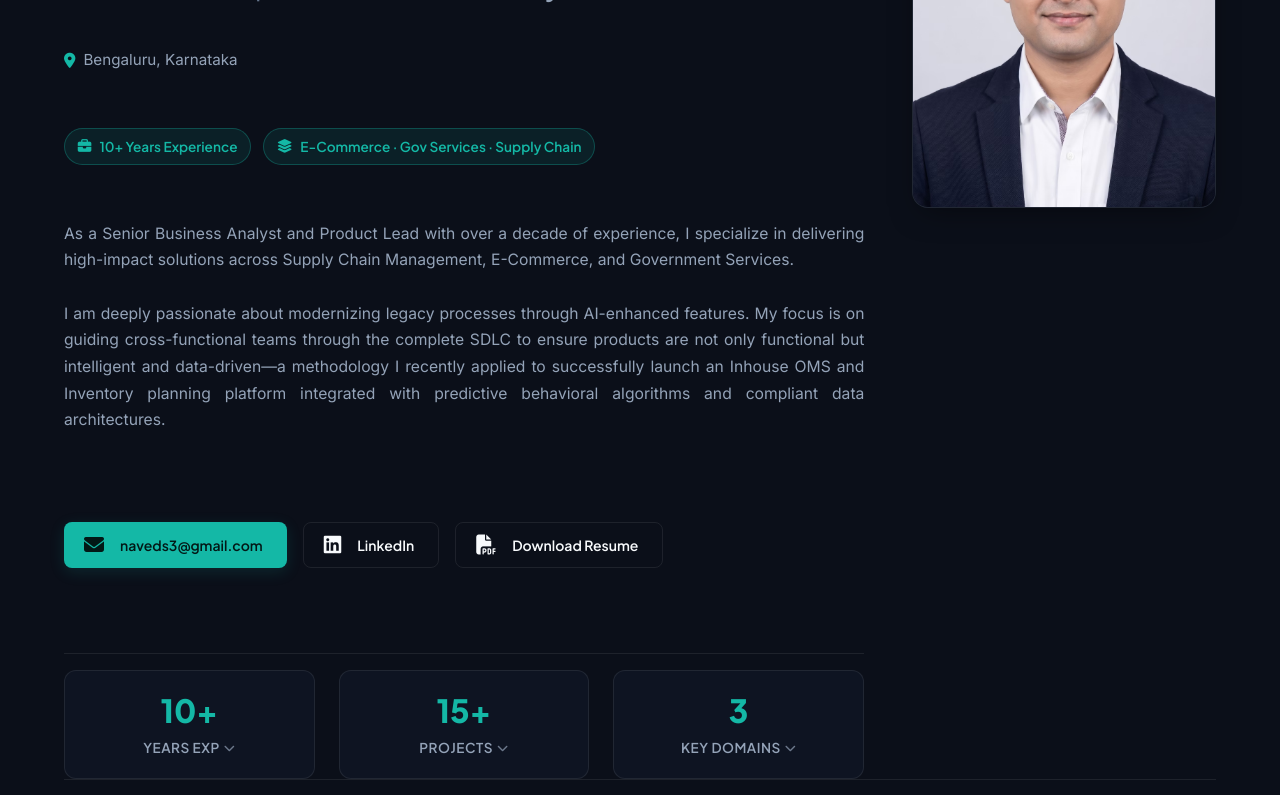
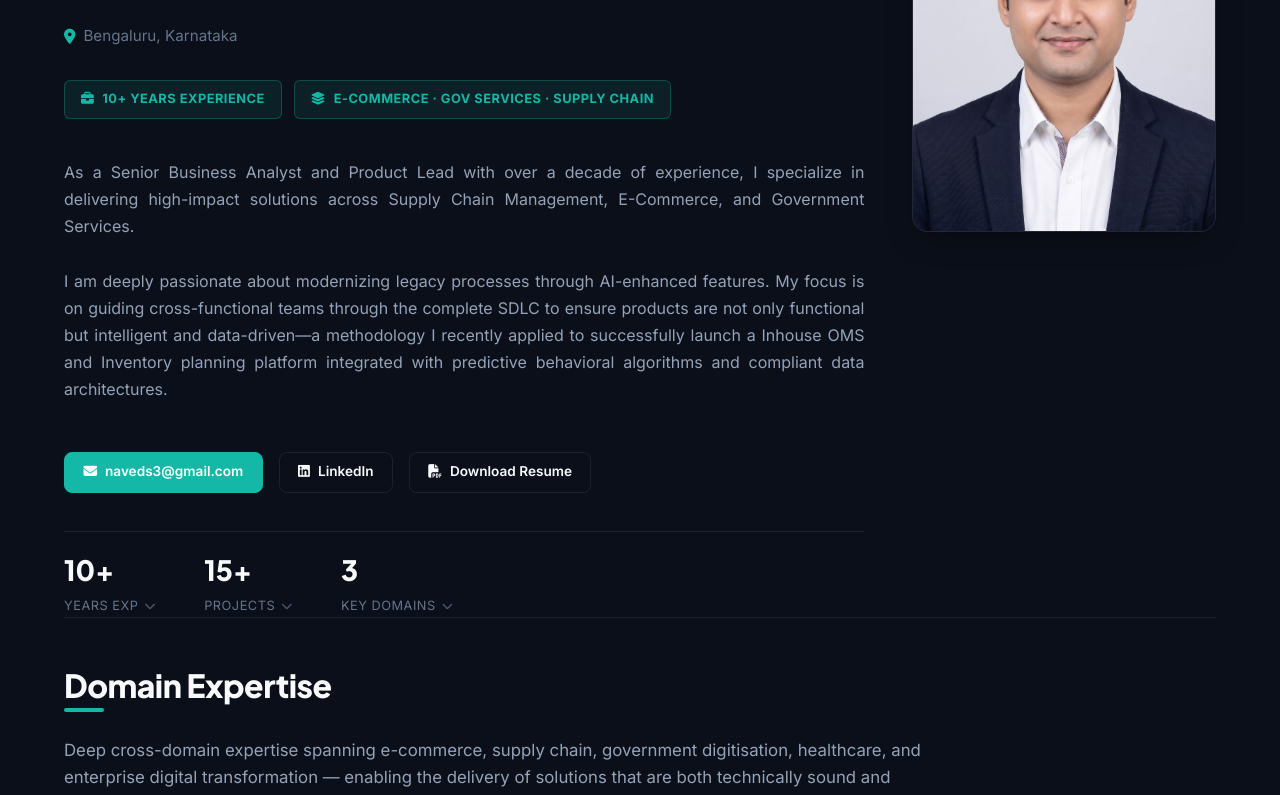
Before and after one commit to naveds3/naved_portfolio, a React (Vite) app: page / in a window 1280 px wide. Shown: the part 300-1095 px from the top of the page. Built offline with nearby package versions, Linux system fonts and the light colour scheme.

Commit message:
Refactor Home section: restore original layout classes and ensure single-screen view fit

```diff
--- a/src/components/molecules/StatCard.jsx
+++ /dev/null
@@ -1,109 +0,0 @@
-import React, { useState } from 'react';
-import { Box, Typography } from '@mui/material';
-
-const StatCard = ({ value, label, details }) => {
-  const [isOpen, setIsOpen] = useState(false);
-
-  return (
-    <Box
-      className="info-item"
-      tabIndex={0}
-      onClick={() => setIsOpen(!isOpen)}
-      onBlur={() => setIsOpen(false)}
-      sx={{
-        position: 'relative',
-        display: 'flex',
-        flexDirection: 'column',
-        alignItems: 'center',
-        padding: '1.25rem 1.5rem',
-        backgroundColor: 'var(--bg-card)',
-        border: '1px solid var(--border-color)',
-        borderRadius: '12px',
-        cursor: 'pointer',
-        textAlign: 'center',
-        transition: 'all var(--transition-fast)',
-        userSelect: 'none',
-        '&:hover': {
-          borderColor: 'rgba(20, 184, 166, 0.4)',
-          transform: 'translateY(-2px)',
-          boxShadow: 'var(--shadow)',
-        },
-      }}
-    >
-      <Typography
-        className="info-val"
-        sx={{
-          fontFamily: 'var(--font-heading)',
-          fontSize: '2rem',
-          fontWeight: 800,
-          color: 'var(--accent)',
-          lineHeight: 1.2,
-        }}
-      >
-        {value}
-      </Typography>
-      <Typography
-        className="info-label"
-        sx={{
-          fontFamily: 'var(--font-heading)',
-          fontSize: '0.85rem',
-          fontWeight: 600,
-          color: 'var(--text-secondary)',
-          display: 'flex',
-          alignItems: 'center',
-          gap: '4px',
-          marginTop: '0.25rem',
-        }}
-      >
-        {label} <i className={`fa-solid fa-chevron-${isOpen ? 'up' : 'down'}`} style={{ fontSize: '0.7rem', opacity: 0.7 }} />
-      </Typography>
-
-      {/* Inline list dropdown */}
-      <Box
-        sx={{
-          display: isOpen ? 'flex' : 'none',
-          flexDirection: 'column',
-          gap: '0.5rem',
-          position: 'absolute',
-          top: '105%',
-          left: '50%',
-          transform: 'translateX(-50%)',
-          width: 'max-content',
-          minWidth: '220px',
-          maxWidth: '300px',
-          backgroundColor: 'var(--bg-secondary)',
-          border: '1px solid var(--border-color)',
-          borderRadius: '8px',
-          padding: '0.75rem',
-          zIndex: 100,
-          boxShadow: 'var(--shadow)',
-          backdropFilter: 'blur(12px)',
-        }}
-        onClick={(e) => e.stopPropagation()} // Prevent closing when clicking dropdown elements
-      >
-        {details.map((detail, idx) => (
-          <Box
-            key={idx}
-            sx={{
-              display: 'flex',
-              alignItems: 'center',
-              gap: '0.5rem',
-              fontSize: '0.8rem',
-              color: 'var(--text-secondary)',
-              textAlign: 'left',
-              padding: '0.25rem 0.5rem',
-              borderRadius: '4px',
-              backgroundColor: 'rgba(255,255,255,0.02)',
-              border: '1px solid rgba(255,255,255,0.03)',
-            }}
-          >
-            <i className="fa-solid fa-circle-check" style={{ color: 'var(--accent)', fontSize: '0.75rem' }} />
-            <span>{detail}</span>
-          </Box>
-        ))}
-      </Box>
-    </Box>
-  );
-};
-
-export default StatCard;
--- a/src/components/organisms/Hero.jsx
+++ b/src/components/organisms/Hero.jsx
@@ -1,106 +1,157 @@
 import React from 'react';
-import { Box, Typography, Button } from '@mui/material';
-import Badge from '../atoms/Badge';
-import StatCard from '../molecules/StatCard';
 
 const Hero = ({ personal, onEmailCta, onDownloadResume }) => {
   if (!personal) return null;
 
   return (
-    <section id="home" className="hero" style={{ position: 'relative' }}>
-      <Box className="hero-content" sx={{ textAlign: 'left' }}>
-        <Typography component="span" className="hero-intro" sx={{ display: 'block', fontSize: '1rem', fontWeight: 600, color: 'var(--accent)', textTransform: 'uppercase', letterSpacing: '2px', mb: '1rem' }}>
-          Welcome to my Portfolio
-        </Typography>
+    <section id="home" className="hero">
+      <div className="hero-content">
+        <span className="hero-intro">Welcome to my Portfolio</span>
+        <h1 className="hero-name">{personal.name}</h1>
+        <div className="hero-title">
+          Product Lead <span>|</span> Senior Business Analyst
+        </div>
 
-        <Typography variant="h1" className="hero-name" sx={{ fontSize: { xs: '2.5rem', md: '4.5rem' }, fontWeight: 800, color: 'var(--text-primary)', lineHeight: 1.1, mb: '0.5rem' }}>
-          {personal.name}
-        </Typography>
+        <div className="hero-location">
+          <i className="fa-solid fa-location-dot" style={{ color: 'var(--accent)' }}></i> {personal.location}
+        </div>
 
-        <Box className="hero-title" sx={{ fontSize: { xs: '1.25rem', md: '1.75rem' }, fontWeight: 600, color: 'var(--text-secondary)', display: 'flex', flexWrap: 'wrap', alignItems: 'center', gap: '0.5rem', mb: '1rem' }}>
-          Product Lead <Box component="span" sx={{ color: 'var(--accent)' }}>|</Box> Senior Business Analyst
-        </Box>
+        {/* Badges matching the design page 1 */}
+        <div className="badge-container">
+          {personal.badges.map((badge, idx) => (
+            <div className="badge" key={idx}>
+              <i className={badge.icon}></i> {badge.text}
+            </div>
+          ))}
+        </div>
 
-        <Box className="hero-location" sx={{ display: 'flex', alignItems: 'center', gap: '8px', color: 'var(--text-secondary)', fontSize: '0.95rem', mb: '1.5rem' }}>
-          <i className="fa-solid fa-location-dot" style={{ color: 'var(--accent)' }}></i> {personal.location}
-        </Box>
+        <p style={{ color: 'var(--text-secondary)', maxWidth: '1100px', marginTop: '0.5rem', lineHeight: '1.7', textAlign: 'justify' }}>
+          As a Senior Business Analyst and Product Lead with over a decade of experience, I specialize in
+          delivering high-impact solutions across Supply Chain Management, E-Commerce, and Government
+          Services.
+          <br /><br />
+          I am deeply passionate about modernizing legacy processes through AI-enhanced features. My focus is
+          on guiding cross-functional teams through the complete SDLC to ensure products are not only
+          functional but intelligent and data-driven—a methodology I recently applied to successfully launch a
+          Inhouse OMS and Inventory planning platform integrated with predictive behavioral algorithms and
+          compliant data architectures.
+        </p>
 
-        {/* Badges container */}
-        <Box className="badge-container" sx={{ display: 'flex', flexWrap: 'wrap', gap: '0.75rem', mb: '2rem' }}>
-          {personal.badges.map((badge, idx) => (
-            <Badge key={idx} icon={badge.icon} text={badge.text} />
-          ))}
-        </Box>
-
-        <Typography
-          sx={{
-            color: 'var(--text-secondary)',
-            maxWidth: '1100px',
-            lineHeight: 1.7,
-            textAlign: 'justify',
-            fontSize: '0.98rem',
-            mb: '2.5rem',
-            whiteSpace: 'pre-line'
-          }}
-        >
-          {personal.bio}
-        </Typography>
-
-        {/* Action Buttons */}
-        <Box className="hero-cta" sx={{ display: 'flex', flexWrap: 'wrap', gap: '1rem', mb: '3rem' }}>
-          <Button
-            variant="contained"
-            color="primary"
+        {/* Call to Action buttons */}
+        <div className="hero-cta">
+          <a
+            href={`mailto:${personal.email}`}
             onClick={onEmailCta}
+            className="btn btn-primary"
             id="email-cta"
-            className="btn btn-primary"
-            startIcon={<i className="fa-solid fa-envelope" />}
-            sx={{ boxShadow: '0 4px 15px var(--accent-glow)' }}
           >
-            {personal.email}
-          </Button>
-
-          <Button
-            variant="outlined"
-            component="a"
+            <i className="fa-solid fa-envelope"></i> {personal.email}
+          </a>
+          <a
             href={personal.linkedinUrl}
             target="_blank"
             rel="noopener noreferrer"
+            className="btn btn-secondary"
             id="linkedin-cta"
+          >
+            <i className="fa-brands fa-linkedin"></i> LinkedIn
+          </a>
+          <a
+            href={personal.cvUrl}
+            onClick={(e) => {
+              e.preventDefault();
+              onDownloadResume();
+            }}
             className="btn btn-secondary"
-            startIcon={<i className="fa-brands fa-linkedin" />}
-            sx={{ borderColor: 'var(--border-color)', color: 'var(--text-primary)', '&:hover': { borderColor: 'var(--accent)', backgroundColor: 'rgba(20, 184, 166, 0.05)' } }}
+            id="cv-cta"
           >
-            LinkedIn
-          </Button>
+            <i className="fa-solid fa-file-pdf"></i> Download Resume
+          </a>
+        </div>
 
-          <Button
-            variant="outlined"
-            onClick={onDownloadResume}
-            id="cv-cta"
-            className="btn btn-secondary"
-            startIcon={<i className="fa-solid fa-file-pdf" />}
-            sx={{ borderColor: 'var(--border-color)', color: 'var(--text-primary)', '&:hover': { borderColor: 'var(--accent)', backgroundColor: 'rgba(20, 184, 166, 0.05)' } }}
-          >
-            Download Resume
-          </Button>
-        </Box>
+        {/* Dynamic metrics / Info Bar */}
+        <div className="hero-infobar">
+          {/* Experience Stat */}
+          <div className="info-item" id="experience-stat" tabIndex={0}>
+            <span className="info-val">10+</span>
+            <span className="info-label">
+              Years Exp <i className="fa-solid fa-chevron-down" style={{ fontSize: '0.7rem', marginLeft: '2px', opacity: 0.7 }}></i>
+            </span>
+            <div className="experience-inline">
+              <span className="experience-btn tarento-btn">
+                <i className="fa-solid fa-briefcase"></i> Tarento Group
+              </span>
+              <span className="experience-btn grey-btn">
+                <i className="fa-solid fa-briefcase"></i> Cedcoss Technologies
+              </span>
+              <span className="experience-btn grey-btn">
+                <i className="fa-solid fa-briefcase"></i> Sensation Software Solution
+              </span>
+              <span className="experience-btn grey-btn">
+                <i className="fa-solid fa-briefcase"></i> Contakt Tech Solution
+              </span>
+            </div>
+          </div>
 
-        {/* Stats Section */}
-        <Box className="hero-infobar" sx={{ display: 'grid', gridTemplateColumns: { xs: '1fr', sm: 'repeat(3, 1fr)' }, gap: '1.5rem', maxWidth: '800px' }}>
-          {personal.stats.map((stat) => (
-            <StatCard key={stat.id} value={stat.value} label={stat.label} details={stat.details} />
-          ))}
-        </Box>
-      </Box>
+          {/* Projects Stat */}
+          <div className="info-item" id="projects-stat" tabIndex={0}>
+            <span className="info-val">15+</span>
+            <span className="info-label">
+              Projects <i className="fa-solid fa-chevron-down" style={{ fontSize: '0.7rem', marginLeft: '2px', opacity: 0.7 }}></i>
+            </span>
+            <div className="projects-inline">
+              <span className="project-btn">
+                <i className="fa-solid fa-warehouse"></i> Cellmark (OMS, WMS, F&O)
+              </span>
+              <span className="project-btn">
+                <i className="fa-solid fa-gem"></i> Pandora (IIS)
+              </span>
+              <span className="project-btn">
+                <i className="fa-solid fa-store"></i> Lulu Hyper-local eCommerce Store
+              </span>
+              <span className="project-btn">
+                <i className="fa-solid fa-file-medical"></i> Health Campaign Management
+              </span>
+              <span className="project-btn">
+                <i className="fa-solid fa-landmark"></i> Faecal Sludge Management System - Odisha Government
+              </span>
+            </div>
+          </div>
 
-      {/* Profile Image container */}
-      <Box className="hero-image-container" sx={{ position: 'relative' }}>
-        <Box className="profile-glow"></Box>
-        <Box className="profile-frame">
-          <img src={personal.avatar} alt={`${personal.name} portrait`} id="profile-img" decoding="async" fetchpriority="high" />
-        </Box>
-      </Box>
+          {/* Key Domains Stat */}
+          <div className="info-item" id="domains-stat" tabIndex={0}>
+            <span className="info-val">3</span>
+            <span className="info-label">
+              Key Domains <i className="fa-solid fa-chevron-down" style={{ fontSize: '0.7rem', marginLeft: '2px', opacity: 0.7 }}></i>
+            </span>
+            <div className="domains-inline">
+              <span className="domain-btn">
+                <i className="fa-solid fa-truck-ramp-box"></i> Supply Chain Management
+              </span>
+              <span className="domain-btn">
+                <i className="fa-solid fa-cart-shopping"></i> E-Commerce
+              </span>
+              <span className="domain-btn">
+                <i className="fa-solid fa-landmark"></i> Government Services
+              </span>
+            </div>
+          </div>
+        </div>
+      </div>
+
+      {/* Profile Image Container */}
+      <div className="hero-image-container">
+        <div className="profile-glow"></div>
+        <div className="profile-frame">
+          <img
+            src={personal.avatar}
+            alt={`${personal.name} portrait`}
+            id="profile-img"
+            decoding="async"
+            fetchpriority="high"
+          />
+        </div>
+      </div>
     </section>
   );
 };
--- a/src/components/templates/DashboardTemplate.jsx
+++ b/src/components/templates/DashboardTemplate.jsx
@@ -29,9 +29,9 @@ const DashboardTemplate = ({
         themeMode={themeMode}
         onToggleTheme={onToggleTheme}
       />
-      <Box component="main" id="portfolio-main-view" sx={{ pt: { xs: '5rem', md: '5.5rem' } }}>
+      <main id="portfolio-main-view">
         {portfolioContent}
-      </Box>
+      </main>
       <Footer
         onDownloadResume={onDownloadResume}
         onSectionClick={onSectionClick}
```
